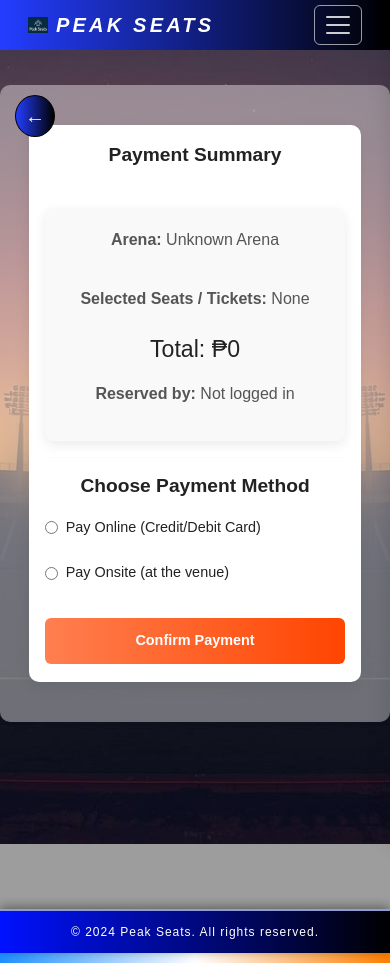
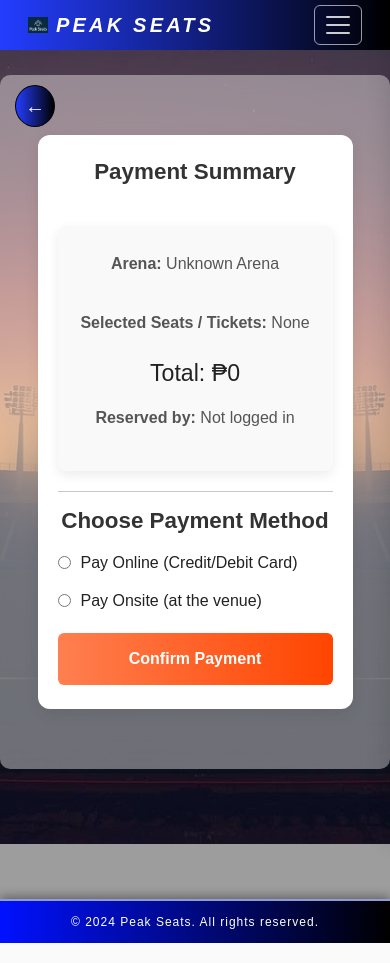
Before and after one commit to Stan-0101/Peak_Seats, a React (Create React App) app in the folder my-firstapp/: page /PaymentPage in a window 390 px wide. Built offline with nearby package versions, Linux system fonts and the light colour scheme; a web font is replaced by a local one.

Commit message:
updated css

```diff
--- a/my-firstapp/src/Pages/checkout.css
+++ b/my-firstapp/src/Pages/checkout.css
@@ -8,7 +8,7 @@ body {
 }
 
 .checkout-container {
-  max-width: 450px;
+  max-width: 550px;
   margin: 40px auto;
   background: #fff;
   border-radius: 12px;
@@ -21,309 +21,111 @@ body {
 .checkout-container h2 {
   margin-bottom: 16px;
   font-size: 1.4rem;
-  color: #222;
   font-weight: 600;
-  line-height: 1.3;
+}
+
+.customer-fields {
+  display: grid;
+  grid-template-columns: 1fr 1fr;
+  gap: 14px;
+  margin-bottom: 20px;
+}
+
+.customer-field input {
+  width: 100%;
+  padding: 14px;
+  font-size: 0.95rem;
+  border-radius: 8px;
+  border: 1.5px solid #ccc;
+  transition: border-color 0.25s, box-shadow 0.25s;
+}
+
+.customer-field input::placeholder {
+  color: #999;
+}
+
+.customer-field input:focus {
+  outline: none;
+  border-color: #ff7f50;
+  box-shadow: 0 0 0 2px rgba(255,127,80,0.15);
 }
 
 .cart-summary {
   background: #f9f9f9;
   border-radius: 8px;
-  padding: 12px;
+  padding: 16px;
   margin-bottom: 20px;
-  text-align: left;
 }
 
 .cart-item {
   display: flex;
   justify-content: space-between;
-  align-items: center;
+  padding: 8px 12px;
+  background: white;
+  border-radius: 6px;
   margin-bottom: 8px;
-  font-size: 0.95rem;
-  padding: 6px 0;
-  flex-wrap: wrap;
-  gap: 8px;
-}
-
-.cart-item span {
-  word-break: break-word;
-  flex: 1;
-  min-width: 0;
 }
 
 .total-box {
   margin-top: 15px;
+  font-size: 1.2rem;
+  font-weight: 700;
+  color: #ff4500;
   text-align: right;
-  font-weight: 600;
-  font-size: 1.1rem;
-  color: #ff4500;
-  padding-top: 10px;
-  border-top: 1px solid #eee;
-}
-
-hr {
-  border: none;
-  height: 1px;
-  background-color: #eee;
-  margin: 20px 0;
 }
 
 .payment-options {
   display: flex;
   flex-direction: column;
-  gap: 16px;
-  margin-bottom: 25px;
+  gap: 14px;
+  margin-bottom: 20px;
 }
 
 .payment-options label {
+  display: flex;
+  gap: 10px;
+  align-items: center;
   font-size: 1rem;
-  font-weight: 500;
-  cursor: pointer;
-  display: flex;
-  align-items: center;
-  gap: 10px;
-  padding: 8px 0;
 }
 
-.payment-options input[type="radio"] {
-  transform: scale(1.1);
+.card-fields {
+  display: flex;
+  flex-direction: column;
+  gap: 12px;
+  margin-bottom: 16px;
+}
+
+.card-fields input {
+  padding: 12px;
+  border-radius: 6px;
+  border: 1.5px solid #ccc;
+}
+
+.onsite-info {
+  background: #f8f9fa;
+  padding: 12px;
+  border-radius: 6px;
+  margin-bottom: 16px;
 }
 
 .pay-btn {
   width: 100%;
   padding: 14px;
+  border-radius: 6px;
+  border: none;
   background: linear-gradient(to right, #ff7f50, #ff4500);
   color: white;
-  border: none;
-  border-radius: 6px;
+  font-size: 1rem;
   font-weight: 600;
-  font-size: 1rem;
   cursor: pointer;
-  transition: 0.3s;
-  margin-top: 10px;
-  white-space: nowrap;
-  display: inline-block;
 }
 
 .pay-btn:hover {
   opacity: 0.9;
 }
 
-.card-fields {
-  display: flex;
-  flex-direction: column;
-  gap: 12px;
-  margin-bottom: 18px;
-  margin-top: 10px;
-}
-
-.card-fields input {
-  padding: 12px;
-  border: 1.5px solid #ccc;
-  border-radius: 5px;
-  font-size: 1rem;
-  width: 100%;
-}
-
-.onsite-info {
-  margin: 12px 0 18px 0;
-  color: #444;
-  font-size: 0.95rem;
-  line-height: 1.5;
-  padding: 12px;
-  background: #f8f9fa;
-  border-radius: 6px;
-}
-
-.hidden {
-  display: none !important;
-}
-
-.card {
-  width: 100%;
-  max-width: 320px;
-  margin: 0 auto;
-  text-align: center;
-  border-radius: 12px;
-  box-shadow: 0 4px 12px rgba(0,0,0,0.1);
-  padding: 16px;
-  display: flex;
-  flex-direction: column;
-  align-items: center;
-}
-
-.card img {
-  width: 100%;
-  max-width: 200px;
-  height: auto;
-  border-radius: 10px;
-  object-fit: cover;
-}
-
-.card button {
-  width: 100%;
-  background: #ff4500;
-  color: #fff;
-  border: none;
-  border-radius: 8px;
-  padding: 12px;
-  font-size: 1rem;
-  font-weight: 600;
-  cursor: pointer;
-  white-space: nowrap;
-  display: inline-block;
-}
-
-.card button:hover {
-  opacity: 0.9;
-}
-
 @media (max-width: 768px) {
-  .checkout-container {
-    margin: 30px auto;
-    padding: 20px 18px;
-    width: 92%;
-  }
-  .checkout-container h2 {
-    font-size: 1.3rem;
-    margin-bottom: 14px;
-  }
-  .cart-summary {
-    padding: 10px;
-    margin-bottom: 18px;
-  }
-  .cart-item {
-    font-size: 0.9rem;
-    flex-direction: column;
-    align-items: flex-start;
-    gap: 4px;
-  }
-  .cart-item span:last-child {
-    align-self: flex-end;
-    font-weight: 600;
-  }
-  .total-box {
-    font-size: 1rem;
-  }
-  .payment-options {
-    gap: 14px;
-    margin-bottom: 20px;
-  }
-  .payment-options label {
-    font-size: 0.95rem;
-  }
-  .pay-btn {
-    padding: 12px;
-    font-size: 0.95rem;
-  }
-  .card-fields input {
-    padding: 10px;
-    font-size: 0.95rem;
-  }
-  .card {
-    max-width: 90%;
-    padding: 12px;
-  }
-  .card img {
-    max-width: 150px;
-  }
-  .card button {
-    font-size: 0.95rem;
-    padding: 10px;
+  .customer-fields {
+    grid-template-columns: 1fr;
   }
 }
-
-@media (max-width: 480px) {
-  body {
-    padding: 10px 0;
-  }
-  .checkout-container {
-    margin: 20px auto;
-    padding: 18px 16px;
-    width: 95%;
-    border-radius: 10px;
-  }
-  .checkout-container h2 {
-    font-size: 1.2rem;
-    margin-bottom: 12px;
-  }
-  .cart-summary {
-    padding: 10px;
-    margin-bottom: 16px;
-  }
-  .cart-item {
-    font-size: 0.85rem;
-    padding: 4px 0;
-  }
-  .total-box {
-    font-size: 0.95rem;
-    margin-top: 12px;
-  }
-  hr {
-    margin: 16px 0;
-  }
-  .payment-options {
-    gap: 12px;
-    margin-bottom: 18px;
-  }
-  .payment-options label {
-    font-size: 0.9rem;
-    gap: 8px;
-    padding: 6px 0;
-  }
-  .payment-options input[type="radio"] {
-    transform: scale(1);
-  }
-  .pay-btn {
-    padding: 12px;
-    font-size: 0.9rem;
-  }
-  .card-fields {
-    gap: 10px;
-    margin-bottom: 16px;
-  }
-  .card-fields input {
-    padding: 10px;
-    font-size: 0.9rem;
-  }
-  .onsite-info {
-    font-size: 0.9rem;
-    padding: 10px;
-    margin: 10px 0 16px 0;
-  }
-  .card {
-    max-width: 95%;
-  }
-  .card img {
-    max-width: 140px;
-  }
-  .card button {
-    font-size: 0.9rem;
-    padding: 10px;
-  }
-}
-
-@media (max-width: 320px) {
-  .checkout-container {
-    margin: 15px auto;
-    padding: 16px 14px;
-    width: 96%;
-  }
-  .checkout-container h2 {
-    font-size: 1.1rem;
-  }
-  .cart-item {
-    font-size: 0.8rem;
-  }
-  .payment-options label {
-    font-size: 0.85rem;
-  }
-  .pay-btn {
-    padding: 10px;
-    font-size: 0.85rem;
-  }
-  .card-fields input {
-    padding: 8px;
-    font-size: 0.85rem;
-  }
-}
```
